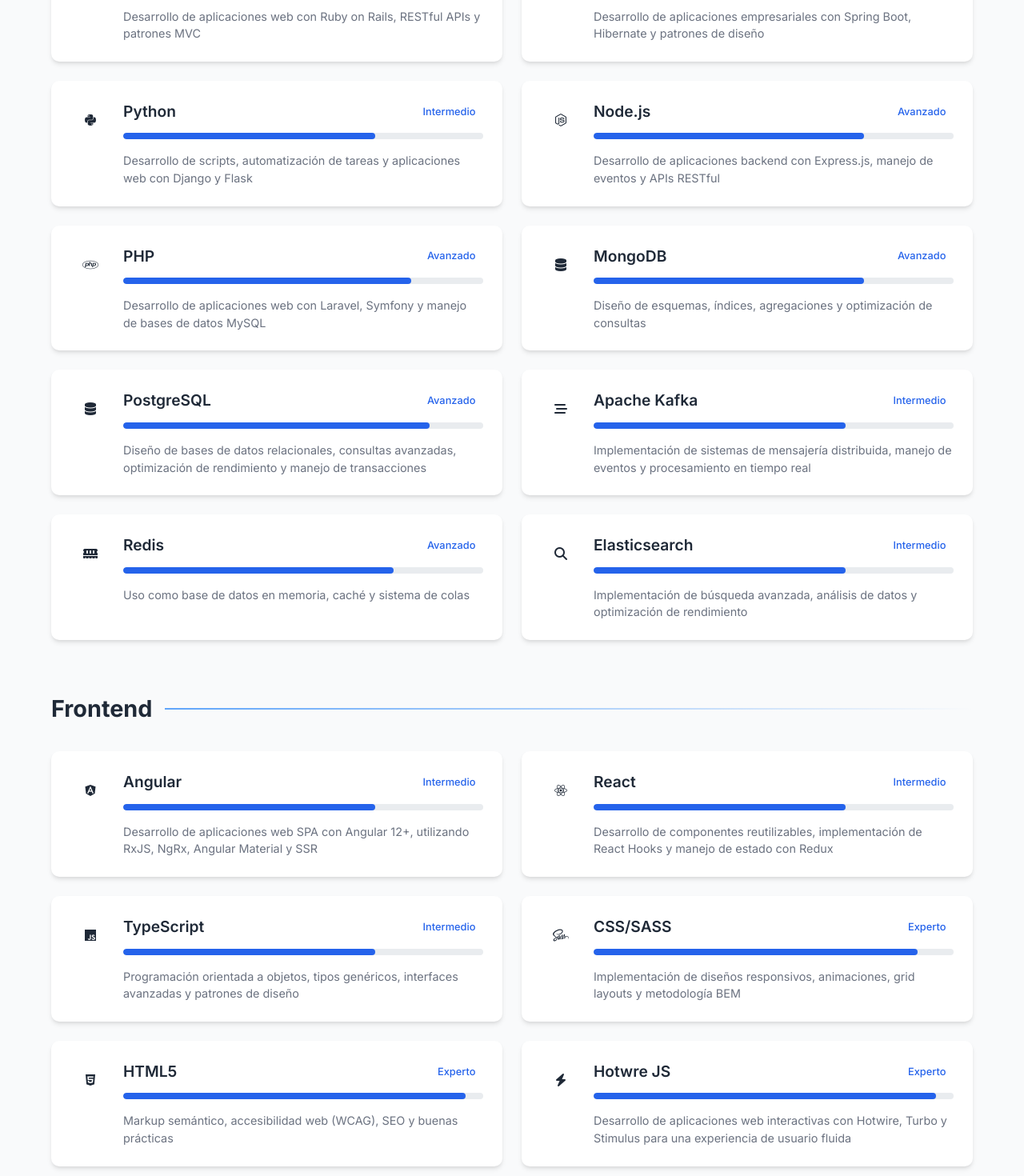
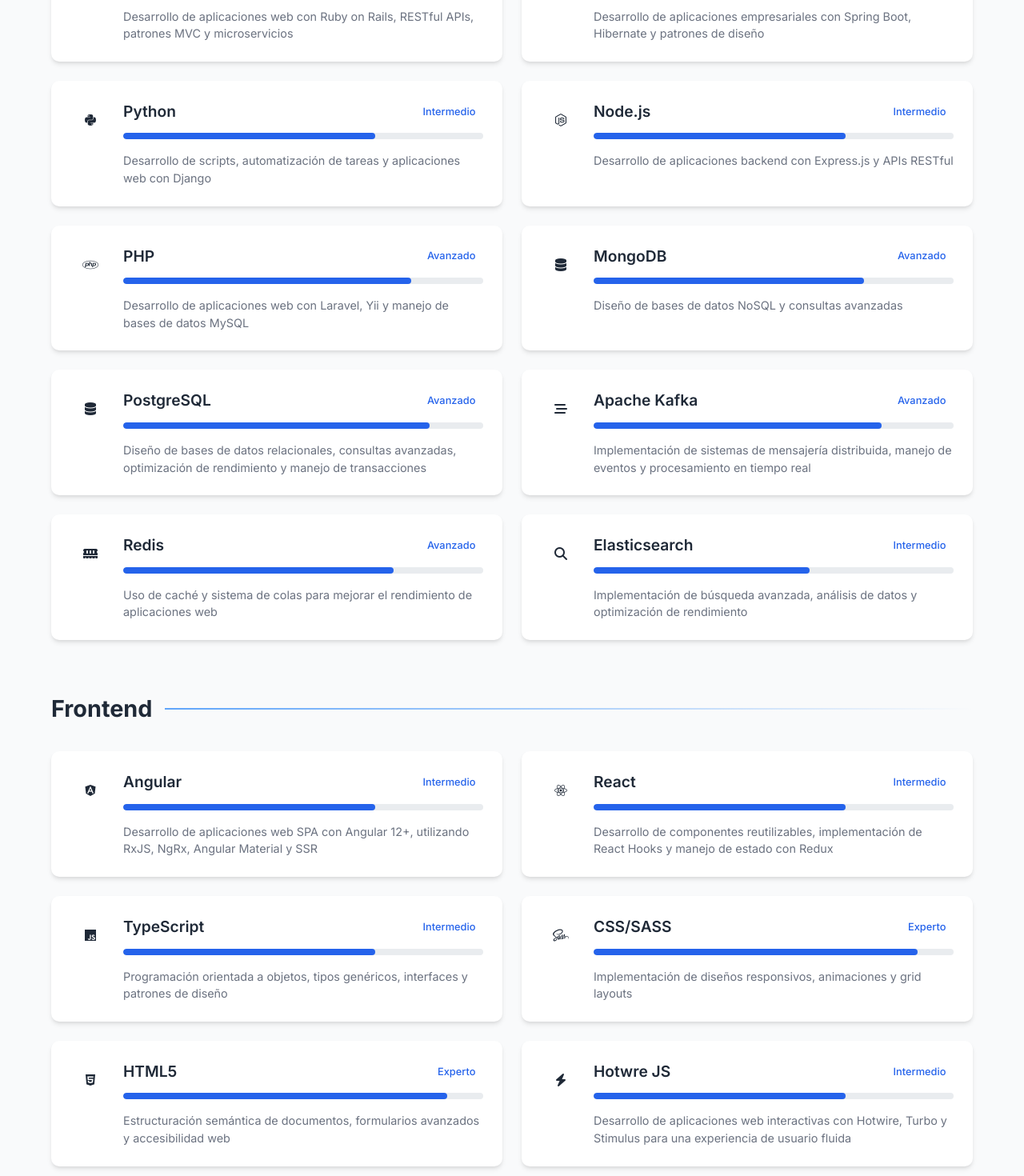
Before and after one commit to sergiohdezchi/personal-website, an Angular app: page /skills in a window 1280 px wide. Shown: the part 680-2150 px from the top of the page at 80% size. Built offline with nearby package versions, Linux system fonts and the light colour scheme.

Commit message:
add ts translations

```diff
--- a/src/app/pages/about/about.component.ts
+++ b/src/app/pages/about/about.component.ts
@@ -16,79 +16,79 @@ export class AboutComponent {
   workExperience = [
     {
       company: 'Skydropx',
-      position: 'Desarrollador FullStack',
+      position: $localize `Desarrollador FullStack`,
       period: '2020 - 2025',
-      description: 'Desarrollo de aplicaciones web escalables y optimización de procesos internos. Implementación de nuevas funcionalidades y mantenimiento de la plataforma de logistica.',
+      description: $localize `Desarrollo de aplicaciones web escalables y optimización de procesos internos. Implementación de nuevas funcionalidades y mantenimiento de la plataforma de logistica.`,
       technologies: ['Ruby on Rails', 'Hotwire JS', 'Tailwind', 'React JS', 'Redis', 'PostgreSQL', 'Apache Kafka'],
       achievements: [
-        'Desarrollé el núcleo del módulo de rastreo, pieza central para el seguimiento de envíos',
-        'Implementé una nueva interfaz de usuario utilizando Tailwind CSS y Hotwire JS que mejoró el tiempo de carga un 40%',
-        'Optimicé consultas SQL complejas reduciendo el tiempo de respuesta en un 60%',
-        'Desarrollé integraciones con múltiples proveedores de logística mediante APIs REST',
-        'Participé activamente en revisiones de código y procesos de integración continua'
+        $localize `Desarrollé el núcleo del módulo de rastreo, pieza central para el seguimiento de envíos`,
+        $localize `Implementé una nueva interfaz de usuario utilizando Tailwind CSS y Hotwire JS que mejoró el tiempo de carga`,
+        $localize `Optimicé consultas SQL complejas reduciendo el tiempo de respuesta`,
+        $localize `Desarrollé integraciones con múltiples proveedores de logística mediante APIs REST`,
+        $localize `Participé activamente en revisiones de código y procesos de integración continua`
       ],
-      responsibilities: 'Desarrollo de características frontend y backend, optimización de rendimiento, integración de APIs, resolución de bugs críticos y mantenimiento de la plataforma.',
+      responsibilities: $localize `Desarrollo de características frontend y backend, optimización de rendimiento, integración de APIs, resolución de bugs críticos y mantenimiento de la plataforma.`,
       url: 'https://www.skydropx.com'
     },
     {
       company: 'Homie',
-      position: 'Desarrollador FullStack',
+      position: $localize `Desarrollador FullStack`,
       period: '2018 - 2020',
-      description: 'Desarrollo de aplicaciones web para gestión de propiedades. Implementación de nuevas características y optimización del rendimiento de la aplicación.',
+      description: $localize `Desarrollo de aplicaciones web para gestión de propiedades. Implementación de nuevas características y optimización del rendimiento de la aplicación.`,
       technologies: ['Ruby on Rails', 'Angular JS', 'React JS', 'MongoDB', 'Elasticsearch', 'Redis'],
       achievements: [
-        'Desarrollé un sistema de búsqueda avanzada de propiedades utilizando Elasticsearch, mejorando la relevancia y velocidad de resultados en un 80%',
-        'Implementé nuevos endpoints API para integrar el frontend con el backend en el wizard de registro de propiedades',
-        'Automatización de correos para notificar a inquilinos y propietarios sobre nuevos eventos en tiempo real',
-        'Diseñé y desarrollé la lógica para el cálculo dinámico de precios de renta y comisiones, adaptado a cada tipo de usuario'
+        $localize `Desarrollé un sistema de búsqueda avanzada de propiedades utilizando Elasticsearch, mejorando la relevancia y velocidad de resultados`,
+        $localize `Implementé nuevos endpoints API para integrar el frontend con el backend en el wizard de registro de propiedades`,
+        $localize `Automatización de correos para notificar a inquilinos y propietarios sobre nuevos eventos en tiempo real`,
+        $localize `Diseñé y desarrollé la lógica para el cálculo dinámico de precios de renta y comisiones, adaptado a cada tipo de usuario`
       ],
-      responsibilities: 'Desarrollo de funcionalidades, optimización de consultas en MongoDB, implementación de interfaces de usuario con Angular y React, integración de servicios de terceros.',
+      responsibilities: $localize `Desarrollo de funcionalidades, optimización de consultas en MongoDB, implementación de interfaces de usuario con Angular y React, integración de servicios de terceros.`,
       url: 'https://www.homie.mx'
     },
     {
       company: 'Aitelecom',
-      position: 'Desarrollador FullStack',
+      position: $localize `Desarrollador FullStack`,
       period: '2016 - 2018',
-      description:  'Desarrollo de aplicaciones web para gestión de telecomunicaciones. Implementación de nuevas funcionalidades y mantenimiento de la plataforma de tickets.',
+      description:  $localize `Desarrollo de aplicaciones web para gestión de telecomunicaciones. Implementación de nuevas funcionalidades y mantenimiento de la plataforma de tickets.`,
       technologies: ['Java', 'Spring Boot','Javascript', 'Python', 'Yii', 'HTML5', 'CSS3', 'Bootstrap'],
       achievements: [
-        'Desarrollé un sistema de gestión de tickets que redujo el tiempo de resolución de incidencias en un 50%',
-        'Actualicé la plataforma de gestión de telecomunicaciones con un nuevo diseño responsivo utilizando Bootstrap',
-        'Integracion de plataforma de rastreo de embarcaciones por satelite',
-        'Actualización de sistema de streaming de videos para clientes',
+        $localize `Desarrollé un sistema de gestión de tickets que redujo el tiempo de resolución de incidencias`,
+        $localize `Actualicé la plataforma de gestión de telecomunicaciones con un nuevo diseño responsivo utilizando Bootstrap`,
+        $localize `Integracion de plataforma de rastreo de embarcaciones por satelite`,
+        $localize `Actualización de sistema de streaming de videos para clientes`,
       ],
-      responsibilities: 'Desarrollo de sistemas web, implementación de APIs RESTful, mantenimiento de aplicaciones existentes, creación de reportes y dashboards.',
+      responsibilities: $localize `Desarrollo de sistemas web, implementación de APIs RESTful, mantenimiento de aplicaciones existentes, creación de reportes y dashboards.`,
       url: 'https://www.aitelecom.net'
     },
     {
       company: 'Idetek',
-      position: 'Desarrollador Web',
+      position: $localize `Desarrollador Web`,
       period: '2015 - 2016',
-      description: 'Desarrollo de sitio web y aplicaciones para clientes locales. Implementación de soluciones personalizadas y mantenimiento de sitio',
+      description: $localize `Desarrollo de sitio web y aplicaciones para clientes locales. Implementación de soluciones personalizadas y mantenimiento de sitio`,
       technologies: ['PHP', 'HTML5', 'CSS3', 'JavaScript', 'Laravel', 'MySQL'],
       achievements: [
-        'Creé un sitio web corporativo para una empresa local que incrementó su visibilidad en línea',
-        'Desarrollé un CMS personalizado para gestión de contenidos de sitios web',
-        'Mejoré la velocidad de carga de sitios web optimizando imágenes y recursos estáticos',
-        'Proporcioné soporte técnico y mantenimiento continuo'
+        $localize `Creé un sitio web corporativo para una empresa local que incrementó su visibilidad en línea`,
+        $localize `Desarrollé un CMS personalizado para gestión de contenidos de sitios web`,
+        $localize `Mejoré la velocidad de carga de sitios web optimizando imágenes y recursos estáticos`,
+        $localize `Proporcioné soporte técnico y mantenimiento continuo`
       ],
-      responsibilities: 'Diseño y desarrollo de sitio web, implementación de soluciones personalizadas, soporte interno.',
+      responsibilities: $localize `Diseño y desarrollo de sitio web, implementación de soluciones personalizadas, soporte interno.`,
       url: 'https://www.idetek.com.mx'
     }
   ];
 
   education = [
     {
-      degree: 'Ingeniero en sistemas computacionales',
+      degree: $localize `Ingeniero en sistemas computacionales`,
       institution: 'Universidad Autonoma de Campeche',
       period: '2011 - 2016',
-      description: 'Formación en desarrollo de software, bases de datos, redes y sistemas operativos. Participación en proyectos académicos y prácticas profesionales.'
+      description: $localize `Formación en desarrollo de software, bases de datos, redes y sistemas operativos. Participación en proyectos académicos y prácticas profesionales.`
     },
     {
-      degree: 'Técnico en computación administrativa',
-      institution: 'Centro de Estudios Tecnicos en Computacion de Campeche S.C.',
+      degree: $localize `Técnico en computación administrativa`,
+      institution: `Centro de Estudios Tecnicos en Computacion de Campeche S.C.`,
       period: '2004 - 2005',
-      description: 'Formación técnica enfocada en el uso de herramientas informáticas, administración de sistemas y soporte técnico. Aprendizaje de lenguajes de programación básicos y desarrollo web inicial.'
+      description: $localize `Formación técnica enfocada en el uso de herramientas informáticas, administración de sistemas y soporte técnico. Aprendizaje de lenguajes de programación básicos y desarrollo web inicial.`
     }
   ];
 
--- a/src/app/pages/home/home.component.ts
+++ b/src/app/pages/home/home.component.ts
@@ -117,7 +117,7 @@ export class HomeComponent implements OnInit {
       ]
     },
     {
-      name: 'Herramientas',
+      name: $localize `Herramientas`,
       skills: [
         { name: 'Git', icon: '<i class="fab fa-git-alt"></i>' },
         { name: 'Docker', icon: '<i class="fab fa-docker"></i>' },
--- a/src/app/pages/skills/skills.component.ts
+++ b/src/app/pages/skills/skills.component.ts
@@ -30,61 +30,61 @@ export class SkillsComponent {
           name: 'Ruby',
           level: 90,
           icon: '<i class="fa-regular fa-gem"></i>',
-          description: 'Desarrollo de aplicaciones web con Ruby on Rails, RESTful APIs y patrones MVC'
+          description: $localize `Desarrollo de aplicaciones web con Ruby on Rails, RESTful APIs, patrones MVC y microservicios`
         },
         {
           name: 'Java',
           level: 80,
           icon: '<i class="fas fa-server"></i>',
-          description: 'Desarrollo de aplicaciones empresariales con Spring Boot, Hibernate y patrones de diseño'
+          description: $localize `Desarrollo de aplicaciones empresariales con Spring Boot, Hibernate y patrones de diseño`
         },
         {
           name: 'Python',
           level: 70,
           icon: '<i class="fab fa-python"></i>',
-          description: 'Desarrollo de scripts, automatización de tareas y aplicaciones web con Django y Flask'
+          description: $localize `Desarrollo de scripts, automatización de tareas y aplicaciones web con Django`
         },
         {
           name: 'Node.js',
-          level: 75,
+          level: 70,
           icon: '<i class="fab fa-node-js"></i>',
-          description: 'Desarrollo de aplicaciones backend con Express.js, manejo de eventos y APIs RESTful'
+          description: $localize `Desarrollo de aplicaciones backend con Express.js y APIs RESTful`
         },
         {
           name: 'PHP',
           level: 80,
           icon: '<i class="fab fa-php"></i>',
-          description: 'Desarrollo de aplicaciones web con Laravel, Symfony y manejo de bases de datos MySQL'
+          description: $localize `Desarrollo de aplicaciones web con Laravel, Yii y manejo de bases de datos MySQL`
         },
         {
           name: 'MongoDB',
           level: 75,
           icon: '<i class="fas fa-database"></i>',
-          description: 'Diseño de esquemas, índices, agregaciones y optimización de consultas'
+          description: $localize `Diseño de bases de datos NoSQL y consultas avanzadas`
         },
         {
           name: 'PostgreSQL',
           level: 85,
           icon: '<i class="fas fa-database"></i>',
-          description: 'Diseño de bases de datos relacionales, consultas avanzadas, optimización de rendimiento y manejo de transacciones'
+          description: $localize `Diseño de bases de datos relacionales, consultas avanzadas, optimización de rendimiento y manejo de transacciones`
         },
         {
           name: 'Apache Kafka',
-          level: 70,
+          level: 80,
           icon: '<i class="fas fa-stream"></i>',
-          description: 'Implementación de sistemas de mensajería distribuida, manejo de eventos y procesamiento en tiempo real'
+          description: $localize `Implementación de sistemas de mensajería distribuida, manejo de eventos y procesamiento en tiempo real`
         },
         {
           name: 'Redis',
           level: 75,
           icon: '<i class="fas fa-memory"></i>',
-          description: 'Uso como base de datos en memoria, caché y sistema de colas'
+          description: $localize `Uso de caché y sistema de colas para mejorar el rendimiento de aplicaciones web`
         },
         {
           name: 'Elasticsearch',
-          level: 70,
+          level: 60,
           icon: '<i class="fas fa-search"></i>',
-          description: 'Implementación de búsqueda avanzada, análisis de datos y optimización de rendimiento'
+          description: $localize `Implementación de búsqueda avanzada, análisis de datos y optimización de rendimiento`
         }
       ]
     },
@@ -95,66 +95,66 @@ export class SkillsComponent {
           name: 'Angular',
           level: 70,
           icon: '<i class="fab fa-angular"></i>',
-          description: 'Desarrollo de aplicaciones web SPA con Angular 12+, utilizando RxJS, NgRx, Angular Material y SSR'
+          description: $localize `Desarrollo de aplicaciones web SPA con Angular 12+, utilizando RxJS, NgRx, Angular Material y SSR`
         },
         {
           name: 'React',
           level: 70,
           icon: '<i class="fab fa-react"></i>',
-          description: 'Desarrollo de componentes reutilizables, implementación de React Hooks y manejo de estado con Redux'
+          description: $localize `Desarrollo de componentes reutilizables, implementación de React Hooks y manejo de estado con Redux`
         },
         {
           name: 'TypeScript',
           level: 70,
           icon: '<i class="fab fa-js"></i>',
-          description: 'Programación orientada a objetos, tipos genéricos, interfaces avanzadas y patrones de diseño'
+          description: $localize `Programación orientada a objetos, tipos genéricos, interfaces y patrones de diseño`
         },
         {
           name: 'CSS/SASS',
           level: 90,
           icon: '<i class="fab fa-sass"></i>',
-          description: 'Implementación de diseños responsivos, animaciones, grid layouts y metodología BEM'
+          description: $localize `Implementación de diseños responsivos, animaciones y grid layouts`
         },
         {
           name: 'HTML5',
-          level: 95,
+          level: 90,
           icon: '<i class="fab fa-html5"></i>',
-          description: 'Markup semántico, accesibilidad web (WCAG), SEO y buenas prácticas'
+          description: $localize `Estructuración semántica de documentos, formularios avanzados y accesibilidad web`
         },
         {
           name: 'Hotwre JS',
-          level: 95,
+          level: 70,
           icon: '<i class="fas fa-bolt"></i>',
-          description: 'Desarrollo de aplicaciones web interactivas con Hotwire, Turbo y Stimulus para una experiencia de usuario fluida'
+          description: $localize `Desarrollo de aplicaciones web interactivas con Hotwire, Turbo y Stimulus para una experiencia de usuario fluida`
         }
       ]
     },
     {
-      name: 'DevOps & Herramientas',
+      name: $localize `DevOps & Herramientas`,
       skills: [
         {
           name: 'Git',
           level: 90,
           icon: '<i class="fab fa-git-alt"></i>',
-          description: 'Control de versiones, branching strategies, resolución de conflictos y workflows'
+          description: $localize `Control de versiones, ramas, merges y flujos de trabajo colaborativos`
         },
         {
           name: 'Docker',
           level: 70,
           icon: '<i class="fab fa-docker"></i>',
-          description: 'Contenedorización de aplicaciones, Docker Compose y optimización de imágenes'
+          description: $localize `Contenedorización de aplicaciones, Docker Compose`
         },
         {
           name: 'Postman',
           level: 80,
           icon: '<i class="fas fa-paper-plane"></i>',
-          description: 'Pruebas de APIs, manejo de entornos y generación de documentación'
+          description: $localize `Pruebas de APIs, manejo de entornos y generación de documentación`
         },
         {
           name: 'Jira',
-          level: 75,
+          level: 80,
           icon: '<i class="fab fa-jira"></i>',
-          description: 'Gestión de proyectos ágiles, Scrum, Kanban y seguimiento de tareas'
+          description: $localize `Gestión de proyectos ágiles, Scrum y seguimiento de tareas`
         }
       ]
     }
@@ -168,10 +168,10 @@ export class SkillsComponent {
   ];
 
   getSkillLevelText(level: number): string {
-    if (level >= 90) return 'Experto';
-    if (level >= 75) return 'Avanzado';
-    if (level >= 60) return 'Intermedio';
-    if (level >= 40) return 'Básico';
-    return 'Principiante';
+    if (level >= 90) return $localize `Experto`;
+    if (level >= 75) return $localize `Avanzado`;
+    if (level >= 60) return $localize `Intermedio`;
+    if (level >= 40) return $localize `Básico`;
+    return $localize `Principiante`;
   }
 }
```
Also changed, not shown: 2 other files (tests, documents, lock files or other folders).
